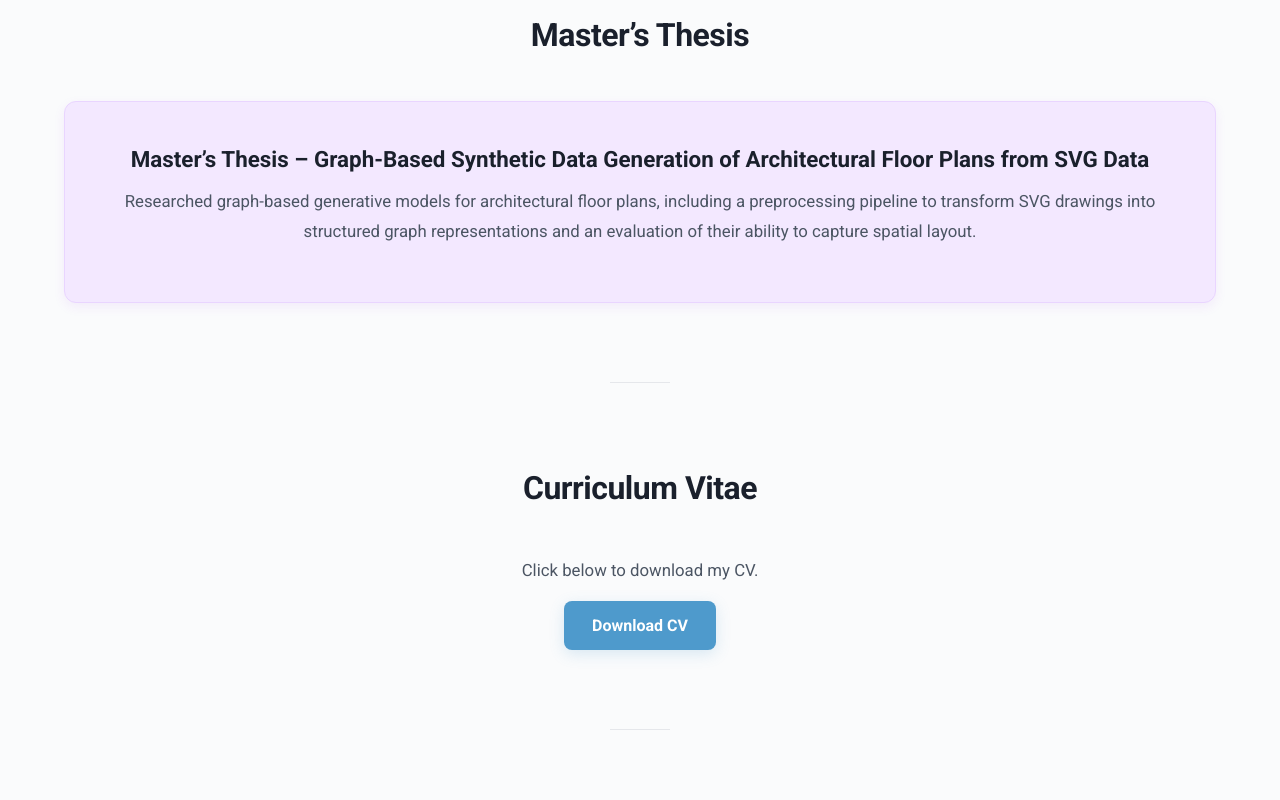
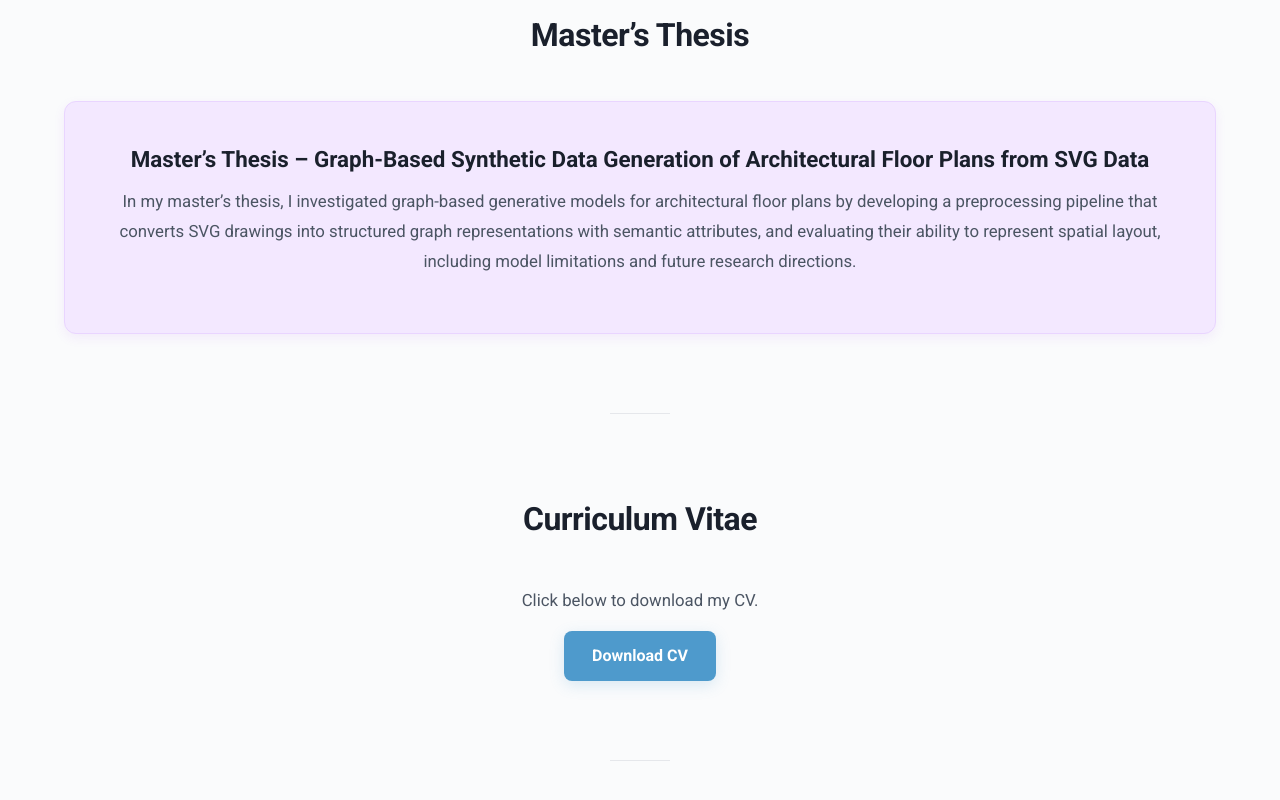
Before and after one commit to alaraozdenler/alaraozdenler.github.io, a Next.js app: page / in a window 1280 px wide. Shown: the part 3402-4202 px from the top of the page. Built offline with nearby package versions, Linux system fonts and the light colour scheme.

Commit message:
Enhance thesis summary for clarity and detail

```diff
--- a/app/page.tsx
+++ b/app/page.tsx
@@ -120,7 +120,7 @@ const masterThesis = {
   title:
     "Master’s Thesis – Graph-Based Synthetic Data Generation of Architectural Floor Plans from SVG Data",
   summary:
-    "Researched graph-based generative models for architectural floor plans, including a preprocessing pipeline to transform SVG drawings into structured graph representations and an evaluation of their ability to capture spatial layout."
+    "In my master’s thesis, I investigated graph-based generative models for architectural floor plans by developing a preprocessing pipeline that converts SVG drawings into structured graph representations with semantic attributes, and evaluating their ability to represent spatial layout, including model limitations and future research directions.",
 }
 
 const aboutParagraphs = [
```
